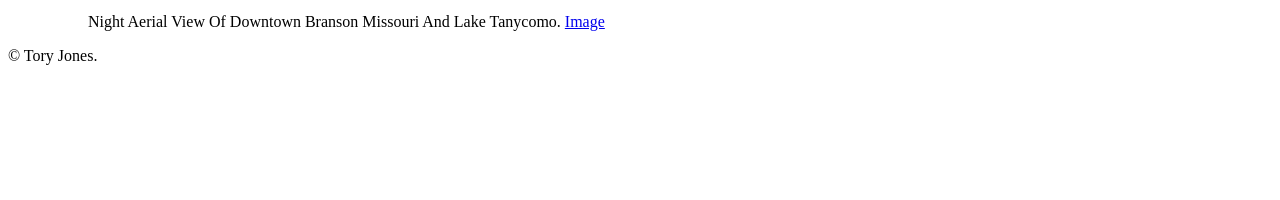
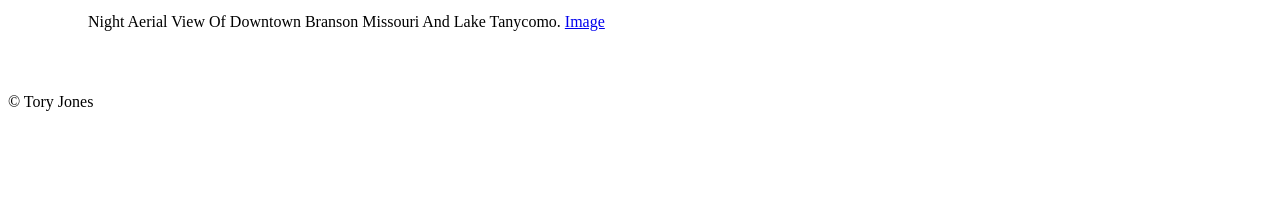
Before and after one commit to STLCC-CodeCamp-Aug-22/js-assignment-4-html-me-something-ToryJ8, a website: page index.html in a window 1280 px wide. Shown: the part 1761-1961 px from the top of the page. Before the commit the page ends 1842 px from the top, so only its background shows below. Drawn offline with Linux system fonts and the light colour scheme.

Commit message:
fixed some html errors and added some more css

```diff
--- a/index.html
+++ b/index.html
@@ -6,7 +6,10 @@
 </head>
 
 <body>
+   <header>
       <h1 id="mainHeading">Places I have been.</h1>
+   </header>
+   <main>
       <nav>
          <ul>
             <li><a href="#Kansas">Kansas City, KS</a></li>
@@ -14,9 +17,10 @@
             <li><a href="#branson">Branson, MO</a></li>
          </ul>
       </nav>
-
+      <article>
          <h2 id="Kansas">Kansas City, KS</h2>
-   <p id="testP" class="funParagraph">Kansas City, Kansas is the first place I have been on vacation, and also the place
+         <p id="testP" class="funParagraph">Kansas City, Kansas is the first place I have been on vacation, and also the
+            place
             I have been too the most.
             This state is very close to my heart because it is where most of my family on my dad's side is from.
             I first met my Grandfather and some of my cousins on my first trip there when I was very young.
@@ -31,7 +35,8 @@
          <h2 id="detroit">Detroit, MI</h2>
          <p>Detroit is the second place I have been to on vacation, also when I was very young. this is where most of my
             family on my mom's side used to live. I went to visit my Great Grandmother,
-      once when I was born, a second time when I was around three years old and a final time for her funeral a few years
+            once when I was born, a second time when I was around three years old and a final time for her funeral a few
+            years
             ago.
          </p>
          <figure>
@@ -44,7 +49,8 @@
          </figure>
 
          <h2 id="branson">Branson, MO</h2>
-   <p>Branson, Missouri, is one of the best places I have been too. I have only gone once, again, when I was pretty
+         <p>Branson, Missouri, is one of the best places I have been too. I have only gone once, again, when I was
+            pretty
             young. We visited the beach a few times and saw a Stage preformance there.
             I don't remember many things about that time but what I do remember was lots of fun.
          <figure>
@@ -56,8 +62,16 @@
             </figcaption>
          </figure>
          </p>
+      </article>
 
-   <p>&#169 Tory Jones.</p>
+   </main>
+
+
+   <footer>
+      <p>
+         &copy; Tory Jones
+      </p>
+   </footer>
 </body>
 
 </html>
--- a/styles.css
+++ b/styles.css
@@ -28,3 +28,8 @@ figcaption {
 body {
     margin: 8px;
 }
+
+footer {
+    padding-top: 30px;
+    padding-bottom: 70px;
+}
```
Lines whose indentation alone changed are shown as unchanged.
